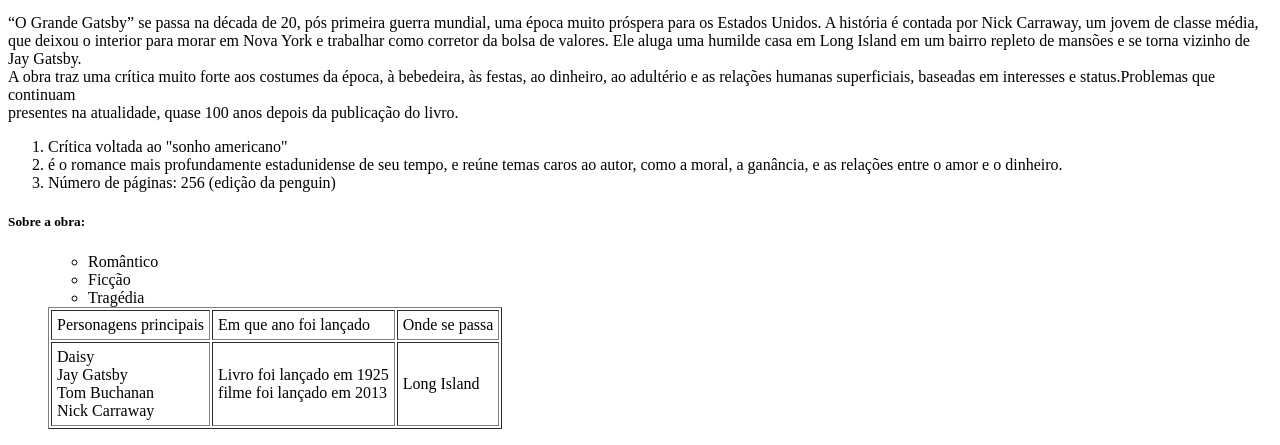
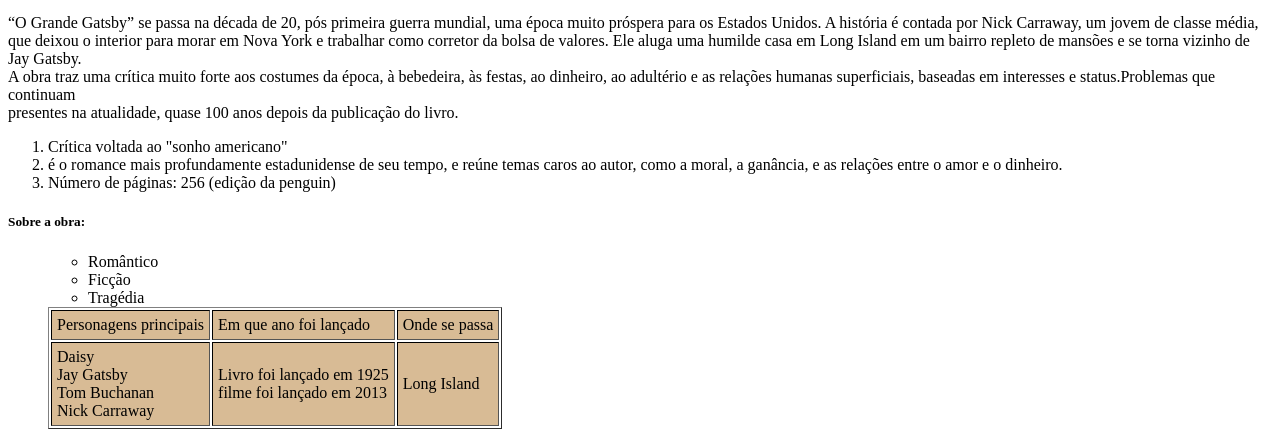
Before and after one commit to anapaulasspadari/estudo_prova, a plain HTML site: page Estudo/index.html in a window 1280 px wide. Shown: the part 1019-1464 px from the top of the page. Drawn offline with Linux system fonts and the light colour scheme.

Commit message:
Update style.css

```diff
--- a/Estudo/style.css
+++ b/Estudo/style.css
@@ -1,3 +1,8 @@
 h1{
+    text-align: center;
     color:chocolate
 }
+tr{
+    border-color:black;
+    background-color: rgb(216, 187, 149);
+}
```
